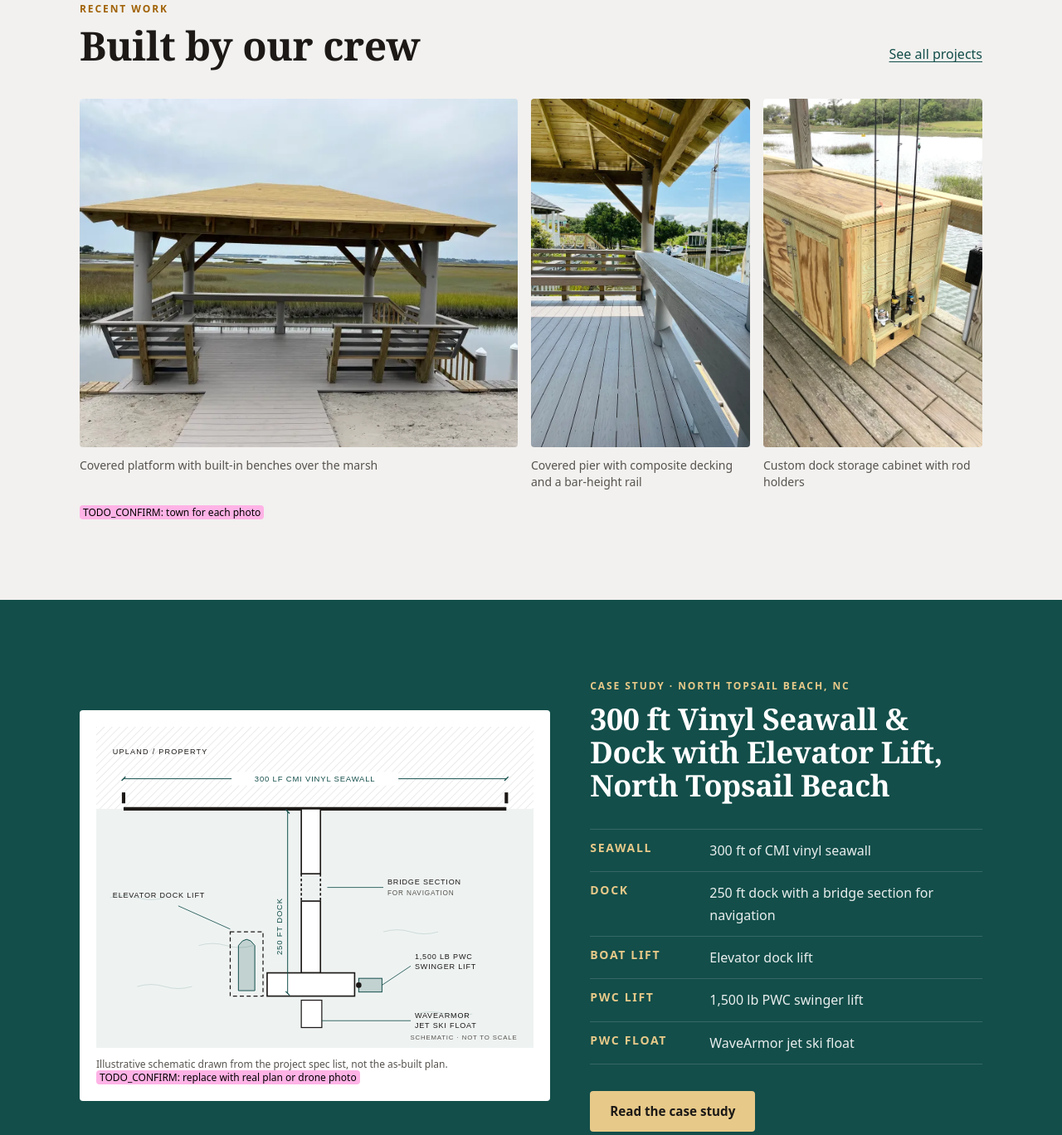
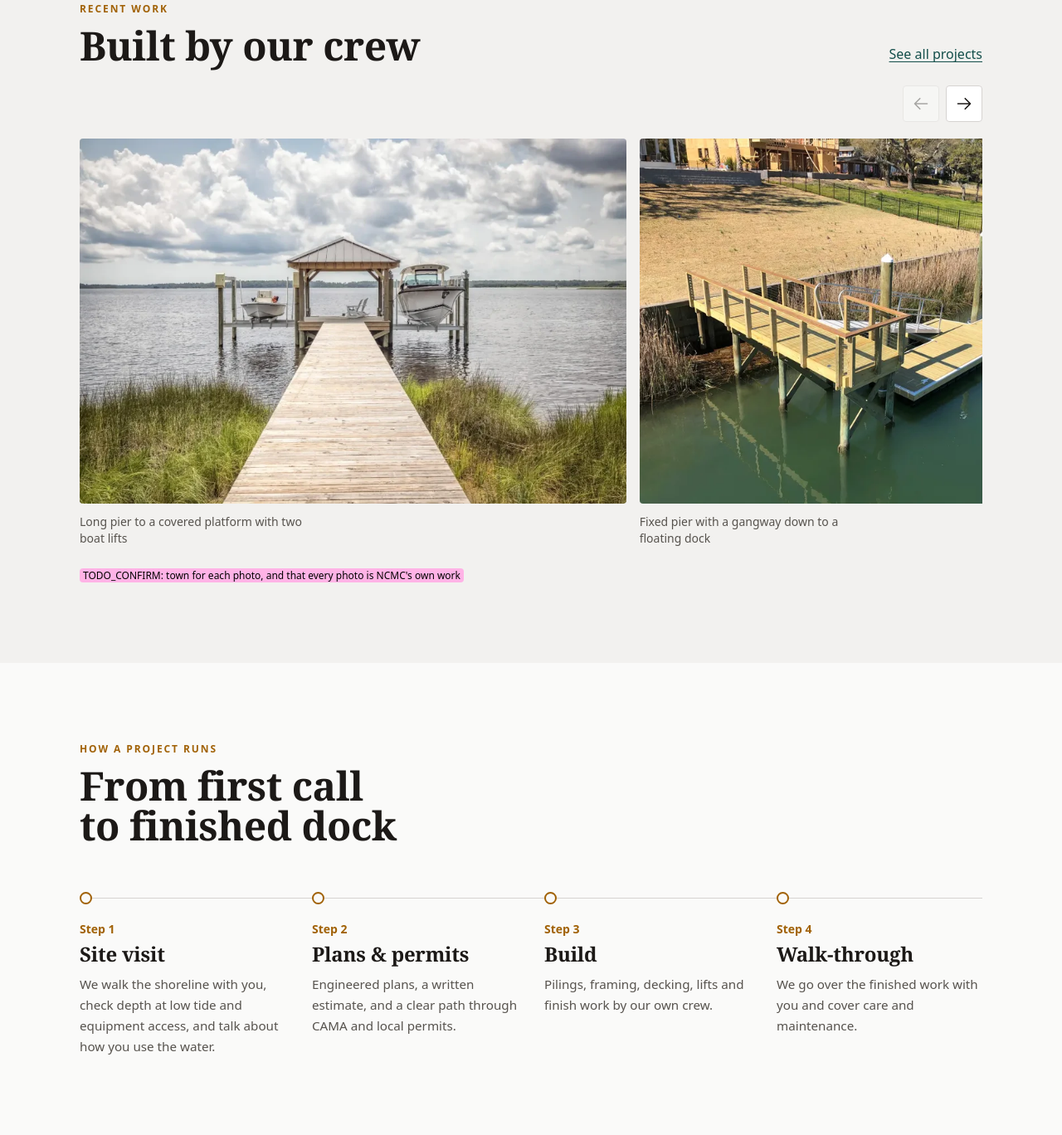
Before and after one commit to colin320/NCMC, an Astro site: page / in a window 1280 px wide. Shown: the part 1790-3158 px from the top of the page at 83% size. Built offline with nearby package versions, Linux system fonts and the light colour scheme; Astro itself is replaced by a stand-in of ours.

Commit message:
Home: replace case study band with a recent-work photo slider
Adds an accessible scroll-snap slider (no autoplay, keyboard and swipe, prev/next
buttons) with all photos in static HTML. Adds three new client photos (long pier
with two lifts, cropped of letterbox bars; pier with gangway to floating dock;
walkway under construction). Removes the 3-photo grid it duplicated and the
unused plan schematic. Case study page itself is unchanged.

Co-Authored-By: Claude Opus 5.5 <noreply@anthropic.com>
Claude-Session: https://claude.ai/code/session_01QaUHSEwaDernD8xP9xQH1x

```diff
--- /dev/null
+++ b/src/components/GallerySlider.astro
@@ -0,0 +1,96 @@
+---
+/**
+ * Photo slider. All images are in the static HTML (crawlable); JS only drives the
+ * prev/next buttons. No autoplay, per UI/UX Pro Max carousel guidance: user-controlled,
+ * keyboard operable (track is focusable, arrow keys scroll), touch swipe via scroll-snap,
+ * reduced motion respected (instant scroll).
+ */
+import { Image } from 'astro:assets';
+import Icon from './Icon.astro';
+
+interface Props {
+  photos: { src: ImageMetadata; alt: string; caption: string }[];
+  id?: string;
+  label?: string;
+}
+const { photos, id = 'gallery', label = 'Project photos' } = Astro.props;
+---
+<div class="gallery-slider" data-slider>
+  <div class="flex items-center justify-end gap-2">
+    <button type="button" class="slider-btn" data-prev aria-controls={`${id}-track`} aria-label="Previous photo">
+      <Icon name="arrow" class="h-5 w-5 rotate-180" />
+    </button>
+    <button type="button" class="slider-btn" data-next aria-controls={`${id}-track`} aria-label="Next photo">
+      <Icon name="arrow" class="h-5 w-5" />
+    </button>
+  </div>
+  <ul
+    id={`${id}-track`}
+    data-track
+    tabindex="0"
+    aria-label={`${label}, ${photos.length} photos. Scroll or use the arrow keys.`}
+    class="mt-5 flex snap-x snap-mandatory gap-4 overflow-x-auto scroll-smooth pb-4 [scrollbar-width:thin] motion-reduce:scroll-auto"
+  >
+    {photos.map((p, i) => (
+      <li class="shrink-0 snap-start" aria-label={`Photo ${i + 1} of ${photos.length}`}>
+        <figure>
+          <Image
+            src={p.src}
+            alt={p.alt}
+            widths={[480, 740, 976]}
+            sizes="(min-width: 768px) 620px, 85vw"
+            loading={i < 2 ? 'eager' : 'lazy'}
+            class="h-[280px] w-auto max-w-[85vw] rounded-sm object-cover sm:h-[360px] md:h-[440px]"
+          />
+          <figcaption class="mt-3 max-w-[85vw] text-sm text-muted sm:max-w-[36ch]">{p.caption}</figcaption>
+        </figure>
+      </li>
+    ))}
+  </ul>
+</div>
+
+<style>
+  .slider-btn {
+    display: inline-flex;
+    height: 2.75rem;
+    width: 2.75rem;
+    align-items: center;
+    justify-content: center;
+    border-radius: var(--radius-sm);
+    border: 1px solid var(--color-rule);
+    background: #fff;
+    color: var(--color-ink);
+    transition: background-color 200ms, border-color 200ms, opacity 200ms;
+  }
+  .slider-btn:hover:not(:disabled) { border-color: var(--color-brass); color: var(--color-brass); }
+  .slider-btn:disabled { opacity: 0.35; cursor: default; }
+</style>
+
+<script>
+  document.querySelectorAll<HTMLElement>('[data-slider]').forEach((root) => {
+    const track = root.querySelector<HTMLElement>('[data-track]')!;
+    const prev = root.querySelector<HTMLButtonElement>('[data-prev]')!;
+    const next = root.querySelector<HTMLButtonElement>('[data-next]')!;
+    const reduce = window.matchMedia('(prefers-reduced-motion: reduce)').matches;
+
+    const step = () => {
+      const first = track.querySelector<HTMLElement>('li');
+      return first ? first.getBoundingClientRect().width + 16 : track.clientWidth * 0.8;
+    };
+    const go = (dir: number) => track.scrollBy({ left: dir * step(), behavior: reduce ? 'auto' : 'smooth' });
+    const sync = () => {
+      prev.disabled = track.scrollLeft <= 4;
+      next.disabled = track.scrollLeft + track.clientWidth >= track.scrollWidth - 4;
+    };
+
+    prev.addEventListener('click', () => go(-1));
+    next.addEventListener('click', () => go(1));
+    track.addEventListener('keydown', (e) => {
+      if (e.key === 'ArrowRight') { e.preventDefault(); go(1); }
+      if (e.key === 'ArrowLeft') { e.preventDefault(); go(-1); }
+    });
+    track.addEventListener('scroll', sync, { passive: true });
+    window.addEventListener('resize', sync);
+    sync();
+  });
+</script>
--- a/src/components/PlanSchematic.astro
+++ /dev/null
@@ -1,92 +0,0 @@
----
-/**
- * Illustrative plan-view schematic of the North Topsail Beach project, drawn only from
- * the verified spec list (300 ft seawall, 250 ft dock with bridge section, elevator lift,
- * 1,500 lb PWC swinger lift, WaveArmor float). NOT the as-built layout; labeled as such.
- * [CONFIRM] Replace or adjust once the owner shares the real plan or drone photo.
- */
-interface Props { class?: string; }
-const { class: cls = '' } = Astro.props;
----
-<figure class={cls}>
-  <svg viewBox="0 0 640 470" role="img" aria-labelledby="plan-title plan-desc" class="h-auto w-full" font-family="'Inter Variable', ui-sans-serif, sans-serif">
-    <title id="plan-title">Plan schematic of the North Topsail Beach project</title>
-    <desc id="plan-desc">Top-down schematic: a 300 foot vinyl seawall along the shoreline, a 250 foot dock running out from it with a bridge section for navigation, and at the end an elevator boat lift, a 1,500 pound PWC swinger lift and a WaveArmor jet ski float.</desc>
-    <defs>
-      <pattern id="land" width="8" height="8" patternUnits="userSpaceOnUse" patternTransform="rotate(45)">
-        <line x1="0" y1="0" x2="0" y2="8" stroke="#1c1917" stroke-opacity="0.18" stroke-width="1.2" />
-      </pattern>
-      <marker id="tick" viewBox="0 0 10 10" refX="5" refY="5" markerWidth="8" markerHeight="8" orient="auto">
-        <line x1="2" y1="8" x2="8" y2="2" stroke="#134e4a" stroke-width="1.6" />
-      </marker>
-    </defs>
-
-    <!-- water -->
-    <rect x="0" y="0" width="640" height="470" fill="#eef3f2" />
-    <g stroke="#134e4a" stroke-opacity="0.18" fill="none" stroke-width="1">
-      <path d="M20 250 q20 -6 40 0 t40 0" /><path d="M420 300 q20 -6 40 0 t40 0" />
-      <path d="M60 380 q20 -6 40 0 t40 0" /><path d="M470 420 q20 -6 40 0 t40 0" />
-      <path d="M150 320 q20 -6 40 0 t40 0" />
-    </g>
-
-    <!-- land -->
-    <rect x="0" y="0" width="640" height="120" fill="#ffffff" />
-    <rect x="0" y="0" width="640" height="120" fill="url(#land)" />
-    <text x="24" y="40" font-size="11" fill="#1c1917" letter-spacing="1.5">UPLAND / PROPERTY</text>
-
-    <!-- seawall -->
-    <line x1="40" y1="120" x2="600" y2="120" stroke="#1c1917" stroke-width="5" />
-    <line x1="40" y1="112" x2="40" y2="96" stroke="#1c1917" stroke-width="5" />
-    <line x1="600" y1="112" x2="600" y2="96" stroke="#1c1917" stroke-width="5" />
-    <!-- seawall dimension -->
-    <line x1="40" y1="76" x2="600" y2="76" stroke="#134e4a" stroke-width="1.2" marker-start="url(#tick)" marker-end="url(#tick)" />
-    <rect x="198" y="66" width="244" height="20" fill="#ffffff" />
-    <text x="320" y="80" font-size="11.5" fill="#134e4a" text-anchor="middle" letter-spacing="1">300 LF CMI VINYL SEAWALL</text>
-
-    <!-- dock walkway -->
-    <g fill="#ffffff" stroke="#1c1917" stroke-width="2">
-      <rect x="300" y="120" width="28" height="95" />
-      <rect x="300" y="255" width="28" height="105" />
-    </g>
-    <!-- bridge section -->
-    <g stroke="#1c1917" stroke-width="2" fill="none">
-      <line x1="300" y1="215" x2="300" y2="255" stroke-dasharray="4 3" />
-      <line x1="328" y1="215" x2="328" y2="255" stroke-dasharray="4 3" />
-    </g>
-    <line x1="338" y1="235" x2="420" y2="235" stroke="#134e4a" stroke-width="1" />
-    <text x="426" y="231" font-size="11" fill="#1c1917" letter-spacing="1">BRIDGE SECTION</text>
-    <text x="426" y="246" font-size="10" fill="#57534e" letter-spacing="1">FOR NAVIGATION</text>
-
-    <!-- terminal platform -->
-    <rect x="250" y="360" width="128" height="34" fill="#ffffff" stroke="#1c1917" stroke-width="2" />
-
-    <!-- elevator lift slip (left) -->
-    <rect x="196" y="300" width="48" height="94" fill="none" stroke="#1c1917" stroke-width="1.5" stroke-dasharray="6 4" />
-    <path d="M208 386 L208 320 Q220 302 232 320 L232 386 Z" fill="#134e4a" fill-opacity="0.2" stroke="#134e4a" stroke-width="1.2" />
-    <line x1="196" y1="296" x2="120" y2="262" stroke="#134e4a" stroke-width="1" />
-    <text x="24" y="250" font-size="11" fill="#1c1917" letter-spacing="1">ELEVATOR DOCK LIFT</text>
-
-    <!-- PWC swinger lift (right) -->
-    <rect x="384" y="368" width="34" height="20" fill="#134e4a" fill-opacity="0.2" stroke="#134e4a" stroke-width="1.2" />
-    <circle cx="384" cy="378" r="4" fill="#1c1917" />
-    <line x1="418" y1="378" x2="460" y2="350" stroke="#134e4a" stroke-width="1" />
-    <text x="466" y="340" font-size="11" fill="#1c1917" letter-spacing="1">1,500 LB PWC</text>
-    <text x="466" y="355" font-size="11" fill="#1c1917" letter-spacing="1">SWINGER LIFT</text>
-
-    <!-- WaveArmor float -->
-    <rect x="300" y="400" width="30" height="40" fill="#ffffff" stroke="#1c1917" stroke-width="1.5" />
-    <line x1="330" y1="430" x2="460" y2="430" stroke="#134e4a" stroke-width="1" />
-    <text x="466" y="426" font-size="11" fill="#1c1917" letter-spacing="1">WAVEARMOR</text>
-    <text x="466" y="441" font-size="11" fill="#1c1917" letter-spacing="1">JET SKI FLOAT</text>
-
-    <!-- dock dimension -->
-    <line x1="280" y1="124" x2="280" y2="390" stroke="#134e4a" stroke-width="1.2" marker-start="url(#tick)" marker-end="url(#tick)" />
-    <g transform="translate(270 292) rotate(-90)">
-      <rect x="-52" y="-12" width="104" height="18" fill="#eef3f2" />
-      <text x="0" y="2" font-size="11.5" fill="#134e4a" text-anchor="middle" letter-spacing="1">250 FT DOCK</text>
-    </g>
-
-    <text x="616" y="458" font-size="9.5" fill="#57534e" text-anchor="end" letter-spacing="1">SCHEMATIC · NOT TO SCALE</text>
-  </svg>
-  <figcaption class="mt-3 font-mono text-xs text-muted">Illustrative schematic drawn from the project spec list, not the as-built plan. <span class="todo">TODO_CONFIRM: replace with real plan or drone photo</span></figcaption>
-</figure>
--- a/src/data/gallery.ts
+++ b/src/data/gallery.ts
@@ -6,10 +6,16 @@ import pierGazeboSeawall from '../assets/photos/covered-pier-gazebo-vinyl-seawal
 import pierGazeboMarsh from '../assets/photos/pier-gazebo-marsh-view.webp';
 import coveredPierComposite from '../assets/photos/covered-pier-composite-decking-canal-view.webp';
 import dockCabinet from '../assets/photos/custom-dock-cabinet-rod-holders.webp';
+import longPierLifts from '../assets/photos/long-pier-covered-platform-two-boat-lifts.webp';
+import gangwayFloatingDock from '../assets/photos/fixed-pier-gangway-floating-dock.webp';
+import walkwayConstruction from '../assets/photos/pier-walkway-decking-construction.webp';
 
 export const gallery = [
   { src: pierGazeboSeawall, caption: 'Covered pier, stairs and dock in front of a vinyl seawall', alt: 'Covered pier with a hip roof and stairs down to a lower dock, built in front of a white vinyl seawall' },
   { src: pierGazeboMarsh, caption: 'Covered platform with built-in benches over the marsh', alt: 'Covered pier platform with a hip roof, built-in benches and composite decking overlooking a coastal marsh' },
   { src: coveredPierComposite, caption: 'Covered pier with composite decking and a bar-height rail', alt: 'Shaded pier deck with gray composite decking, a wide bar-height rail and a view down a residential canal' },
   { src: dockCabinet, caption: 'Custom dock storage cabinet with rod holders', alt: 'Custom pressure treated storage cabinet with built-in fishing rod holders on a dock overlooking marsh' },
+  { src: longPierLifts, caption: 'Long pier to a covered platform with two boat lifts', alt: 'Long wooden pier crossing marsh grass to a covered platform with a metal roof and two boats on lifts' },
+  { src: gangwayFloatingDock, caption: 'Fixed pier with a gangway down to a floating dock', alt: 'New fixed pier and stairs with an aluminum gangway leading down to a floating dock on calm green water' },
+  { src: walkwayConstruction, caption: 'Decking a new pier walkway out to a covered platform', alt: 'Crew decking a long new pier walkway across the marsh toward a covered platform, with a circular saw in the foreground' },
 ];
--- a/src/pages/index.astro
+++ b/src/pages/index.astro
@@ -1,17 +1,16 @@
 ---
 /**
  * Home. Layout follows the UI/UX Pro Max "Hero-Centric + Trust & Authority" pattern:
- * full-bleed hero > proof strip > services > visuals-first project grid > case study >
+ * full-bleed hero > proof strip > services > photo slider (recent work) >
  * process > area > FAQ > low-friction form. See docs/DESIGN.md.
  */
 import { getCollection } from 'astro:content';
 import { Image } from 'astro:assets';
 import BaseLayout from '../layouts/BaseLayout.astro';
 import Icon from '../components/Icon.astro';
-import Fact from '../components/Fact.astro';
 import FaqList from '../components/FaqList.astro';
 import EstimateForm from '../components/EstimateForm.astro';
-import PlanSchematic from '../components/PlanSchematic.astro';
+import GallerySlider from '../components/GallerySlider.astro';
 import { business, telHref, isConfirmed } from '../data/business';
 import { homeFaqs } from '../data/faqs';
 import { gallery } from '../data/gallery';
@@ -19,9 +18,9 @@ import { faqSchema } from '../lib/schema';
 
 const B = business;
 const services = (await getCollection('services')).sort((a, b) => a.data.order - b.data.order);
-const projects = await getCollection('projects');
-const featured = projects.find((p) => p.id === 'north-topsail-beach-seawall-dock-lifts')!;
-const [hero, marsh, composite, cabinet] = gallery;
+const hero = gallery[0];
+// Slider order: strongest wide shots first; the hero photo goes last since it opens the page.
+const slides = [...gallery.slice(4), ...gallery.slice(1, 4), hero];
 
 const proof = [
   { k: 'Licensed & insured', v: isConfirmed(B.license.number) ? `NC GC #${B.license.number}` : null },
@@ -94,7 +93,7 @@ const steps = [
     </ul>
   </section>
 
-  <!-- 4. Visuals-first portfolio grid -->
+  <!-- 4. Recent work slider -->
   <section class="bg-shallow">
     <div class="container-x py-20 md:py-24">
       <div class="flex flex-wrap items-end justify-between gap-4">
@@ -104,39 +103,10 @@ const steps = [
         </div>
         <a href="/projects/" class="link">See all projects</a>
       </div>
-      <ul class="mt-10 grid gap-4 md:grid-cols-[2fr_1fr_1fr]">
-        {[marsh, composite, cabinet].map((g) => (
-          <li class="min-w-0">
-            <figure>
-              <Image src={g.src} alt={g.alt} widths={[400, 740]} sizes="(min-width: 768px) 40vw, 100vw" class="h-72 w-full rounded-sm object-cover md:h-[420px]" />
-              <figcaption class="mt-3 text-sm text-muted">{g.caption}</figcaption>
-            </figure>
-          </li>
-        ))}
-      </ul>
-      <p class="mt-4 text-sm"><span class="todo">TODO_CONFIRM: town for each photo</span></p>
-    </div>
-  </section>
-
-  <!-- 5. Case study -->
-  <section class="bg-tide text-white">
-    <div class="container-x grid gap-12 py-20 md:grid-cols-[1.2fr_1fr] md:items-center md:py-24">
-      <div class="min-w-0 rounded-sm bg-white p-3 sm:p-5">
-        <PlanSchematic />
+      <div class="mt-6">
+        <GallerySlider photos={slides} id="home-gallery" label="Recent work" />
       </div>
-      <div class="min-w-0">
-        <p class="label-note text-marker">Case study · {featured.data.town}, NC</p>
-        <h2 class="mt-3 text-3xl text-white md:text-4xl">{featured.data.title}</h2>
-        <dl class="mt-8 divide-y divide-white/15 border-y border-white/15">
-          {featured.data.specs.map((s) => (
-            <div class="grid grid-cols-[8rem_1fr] gap-4 py-3">
-              <dt class="text-sm font-semibold uppercase tracking-[0.12em] text-marker">{s.label}</dt>
-              <dd class="text-white/90">{s.value}</dd>
-            </div>
-          ))}
-        </dl>
-        <a href={`/projects/${featured.id}/`} class="btn-marker mt-8">Read the case study</a>
-      </div>
+      <p class="mt-2 text-sm"><span class="todo">TODO_CONFIRM: town for each photo, and that every photo is NCMC's own work</span></p>
     </div>
   </section>
 
```
Also changed, not shown: docs/LAUNCH-CHECKLIST.md (+1 -2 lines), src/assets/photos/fixed-pier-gangway-floating-dock.webp (added), src/assets/photos/long-pier-covered-platform-two-boat-lifts.webp (added), src/assets/photos/pier-walkway-decking-construction.webp (added).
